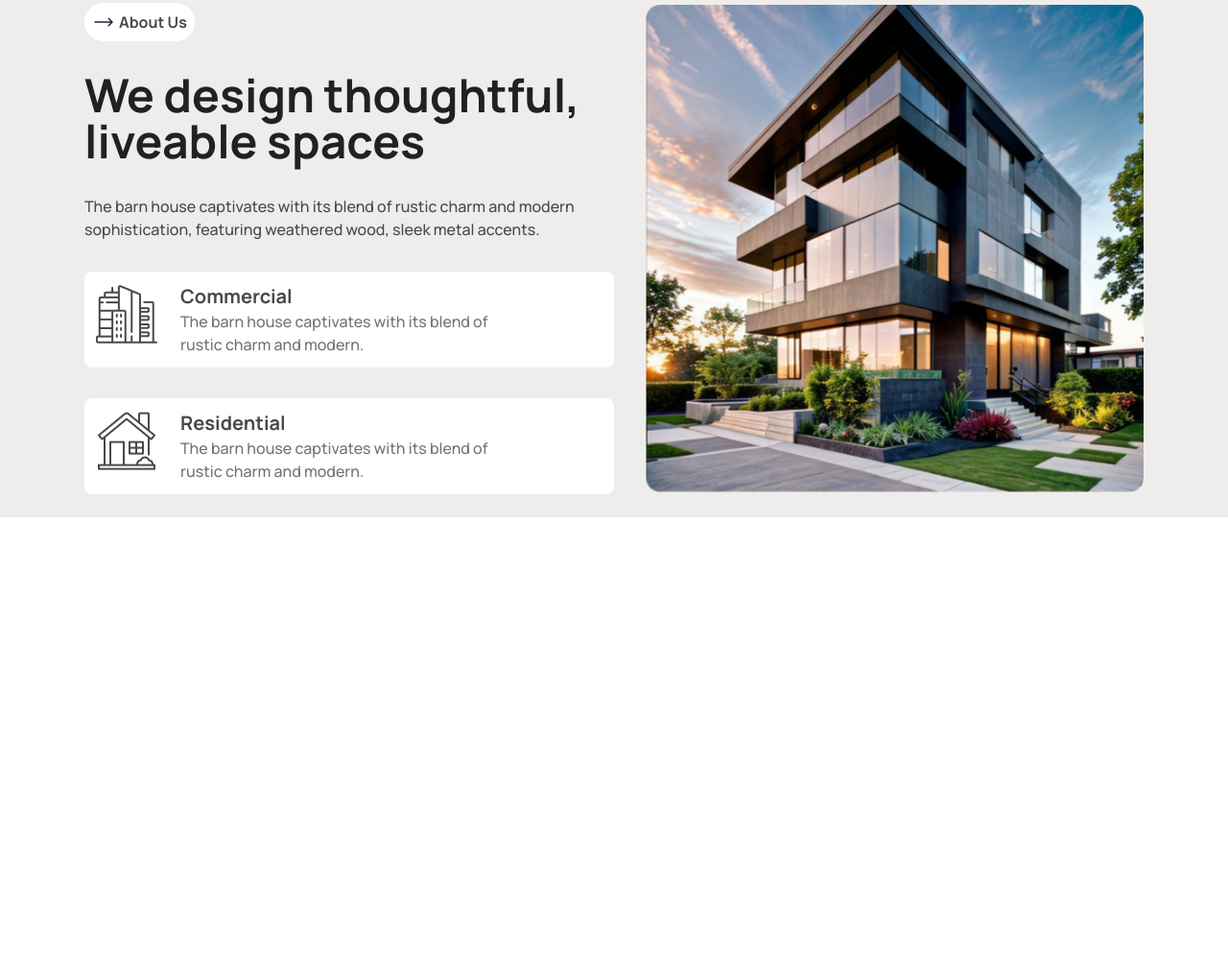
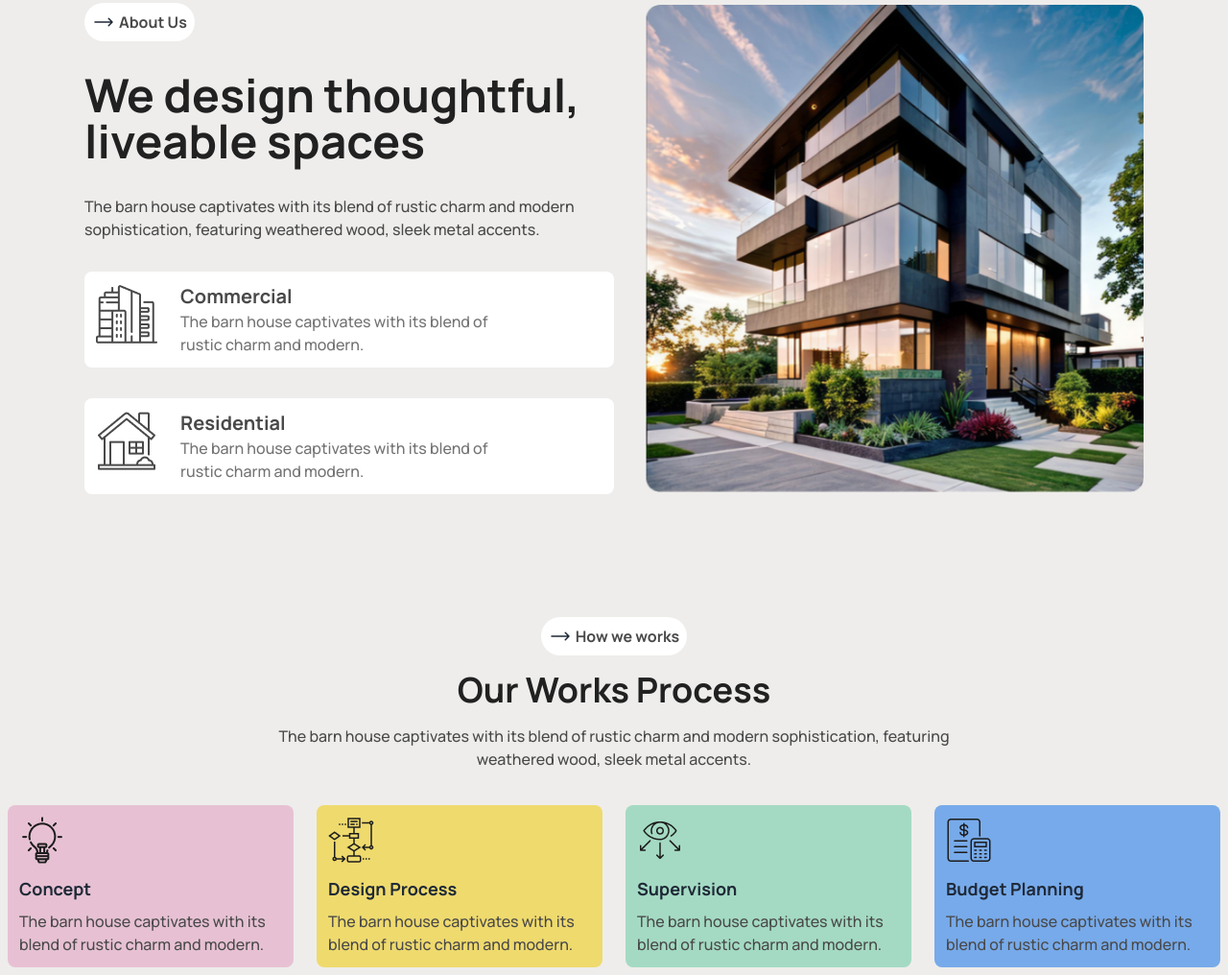
Before and after one commit to Coder7Raj/third-assignment, a plain HTML site: page index.html in a window 1280 px wide. Shown: the part 891-1907 px from the top of the page at 96% size. Before the commit the page ends 1430 px from the top, so only its background shows below. Drawn offline with nearby package versions, Linux system fonts and the light colour scheme.

Commit message:
work process section done

```diff
--- a/index.html
+++ b/index.html
@@ -259,6 +259,100 @@
           </div>
         </div>
       </div>
+      <!-- work process section -->
+      <div class="container mx-auto mt-28">
+        <!-- heading contents -->
+        <div class="flex flex-col items-center gap-4 text-center mb-9">
+          <button>
+            <a
+              class="flex justify-center items-center gap-1 bg-white rounded-full px-2 py-2"
+              ><svg
+                xmlns="http://www.w3.org/2000/svg"
+                viewBox="0 0 24 24"
+                fill="currentColor"
+                class="size-6"
+              >
+                <path
+                  fill-rule="evenodd"
+                  d="M16.72 7.72a.75.75 0 0 1 1.06 0l3.75 3.75a.75.75 0 0 1 0 1.06l-3.75 3.75a.75.75 0 1 1-1.06-1.06l2.47-2.47H3a.75.75 0 0 1 0-1.5h16.19l-2.47-2.47a.75.75 0 0 1 0-1.06Z"
+                  clip-rule="evenodd"
+                />
+              </svg>
+              <span class="text-base font-bold text-[#494949]"
+                >How we works</span
+              ></a
+            >
+          </button>
+          <h1 class="text-4xl text-[#212121] font-bold">Our Works Process</h1>
+          <p class="text-base text-[#494949] font-medium w-3/5">
+            The barn house captivates with its blend of rustic charm and modern
+            sophistication, featuring weathered wood, sleek metal accents.
+          </p>
+        </div>
+        <!-- work containers -->
+        <div class="grid grid-cols-4 gap-6">
+          <!-- container 1 -->
+          <div
+            class="rounded-lg flex flex-col justify-start gap-3 p-3 bg-[#E7C1D3]"
+          >
+            <div>
+              <img src="./assets/concept.png" alt="" />
+            </div>
+            <div class="flex flex-col gap-2">
+              <h2 class="text-lg text[#1C1C1C] font-bold">Concept</h2>
+              <p class="text-base text-[#494949] font-medium">
+                The barn house captivates with its blend of rustic charm and
+                modern.
+              </p>
+            </div>
+          </div>
+          <!-- container 2 -->
+          <div
+            class="rounded-lg flex flex-col justify-start gap-3 p-3 bg-[#EFDA6E]"
+          >
+            <div>
+              <img src="./assets/flow-chart.png" alt="" />
+            </div>
+            <div class="flex flex-col gap-2">
+              <h2 class="text-lg text[#1C1C1C] font-bold">Design Process</h2>
+              <p class="text-base text-[#494949] font-medium">
+                The barn house captivates with its blend of rustic charm and
+                modern.
+              </p>
+            </div>
+          </div>
+          <!-- container 3 -->
+          <div
+            class="rounded-lg flex flex-col justify-start gap-3 p-3 bg-[#A4DAC3]"
+          >
+            <div>
+              <img src="./assets/vision.png" alt="" />
+            </div>
+            <div class="flex flex-col gap-2">
+              <h2 class="text-lg text[#1C1C1C] font-bold">Supervision</h2>
+              <p class="text-base text-[#494949] font-medium">
+                The barn house captivates with its blend of rustic charm and
+                modern.
+              </p>
+            </div>
+          </div>
+          <!-- container 4 -->
+          <div
+            class="rounded-lg flex flex-col justify-start gap-3 p-3 bg-[#77AAEA]"
+          >
+            <div>
+              <img src="./assets/budget-planning.png" alt="" />
+            </div>
+            <div class="flex flex-col gap-2">
+              <h2 class="text-lg text[#1C1C1C] font-bold">Budget Planning</h2>
+              <p class="text-base text-[#494949] font-medium">
+                The barn house captivates with its blend of rustic charm and
+                modern.
+              </p>
+            </div>
+          </div>
+        </div>
+      </div>
     </main>
   </body>
 </html>
```
